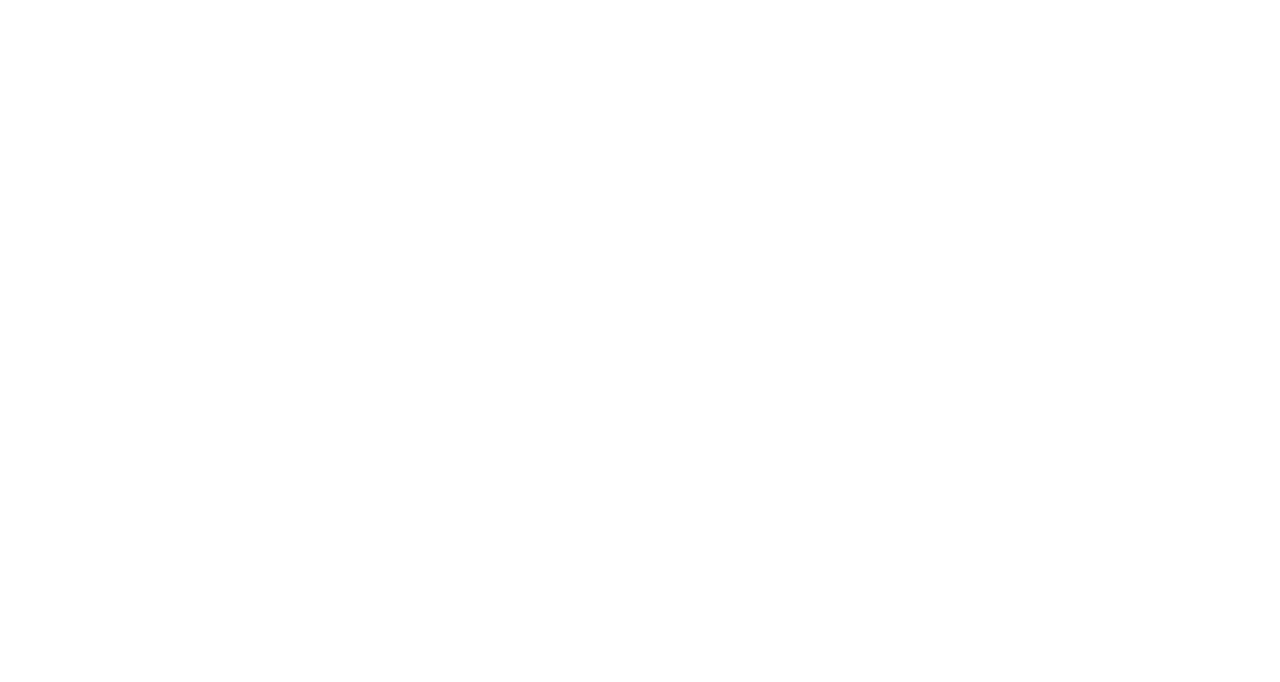
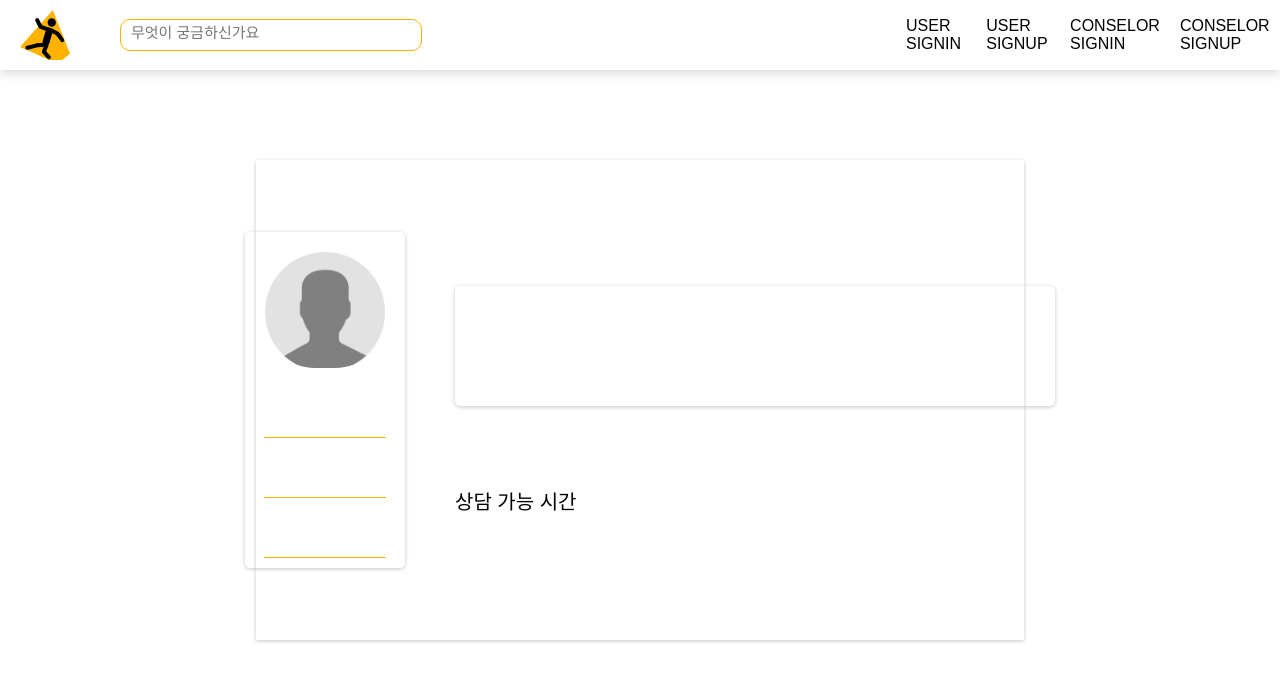
Before and after one commit to JEJU-SAMDASU/EXIT-frount, a React (Create React App) app in the folder exit-front/: page /counselor-page in a window 1280 px wide. Shown: the top 682 px of the page. Built offline with nearby package versions, Linux system fonts and the light colour scheme.

Commit message:
[Add] 상담사 마이페이지

```diff
--- /dev/null
+++ b/exit-front/src/component/CounselorPage/CounselorPage.js
@@ -0,0 +1,32 @@
+import React from "react";
+import Header from "../Main/Header";
+import * as S from "../Style/Mypage/style";
+import Calender from "../Modal/Calender";
+import axios from 'axios';
+
+function CounselorPage() {
+  return (
+    <>
+      <Header />
+      <S.BodyBox>
+        <S.Profile>
+          {/* 프로필 */}
+          <S.ProfileBox>
+            <S.Photo></S.Photo>
+            <S.Name></S.Name>
+            <S.Id></S.Id>
+            <S.Mail></S.Mail>
+          </S.ProfileBox>
+          {/* 소개  */}
+          <div className="introduce">
+            <S.Introduce />
+            <h1>상담 가능 시간</h1>
+            {/* <Calender /> */}
+          </div>
+        </S.Profile>
+      </S.BodyBox>
+    </>
+  );
+}
+
+export default CounselorPage;
--- a/exit-front/src/component/Style/Mypage/style.js
+++ b/exit-front/src/component/Style/Mypage/style.js
@@ -10,17 +10,24 @@
 `;
 
 const Profile = styled.div`
-  width: 55%;
+  width: 60%;
   height: 60%;
   box-shadow: 0 1px 4px #c3c7c7;
   display: flex;
   flex-direction: row;
   justify-content: center;
   align-items: center;
+  .introduce {
+    h1{
+      font-size: 20px;
+      font-weight: 300;
+      margin : 20px 0 20px 0 ;
+    }
+  }
 `;
 
 const ProfileBox = styled.div`
-  margin: 20px;
+  margin: 20px 50px 20px 20px;
   border-radius: 5px;
   box-shadow: 0 1px 4px #c3c7c7;
   width: 30%;
@@ -54,10 +61,10 @@
 const Mail = styled(Name)``;
 
 const Introduce = styled.div`
-  margin: 20px;
+  margin: 20px 0 80px 0;
   border-radius: 5px;
   padding: 10px;
-  width: 50%;
+  width: 580px;
   height: 100px;
   box-shadow: 0 1px 4px #c3c7c7;
 `;
--- a/exit-front/src/component/index.js
+++ b/exit-front/src/component/index.js
@@ -11,3 +11,4 @@
 export { default as ConselorLogin } from "./CounselorLogin/Login";
 export { default as VideoCall } from "./VideoCall";
 export { default as UserBookList } from "./UserBookList";
+export { default as CounselorPage } from './CounselorPage/CounselorPage';
--- a/exit-front/src/route/index.js
+++ b/exit-front/src/route/index.js
@@ -11,6 +11,7 @@
   ConselorLogin,
   VideoCall,
   UserBookList,
+  CounselorPage,
 } from "../component";
 
 const Router = () => {
@@ -28,6 +29,7 @@
           <Route path="/user-signup" component={UserSignUp} exact />
           <Route path="/sign-in" component={Signin} exact />
           <Route path="/conselor-login" component={ConselorLogin} exact />
+          <Route path="/counselor-page" component={CounselorPage} exact />
         </Switch>
       </BrowserRouter>
     </>
```
